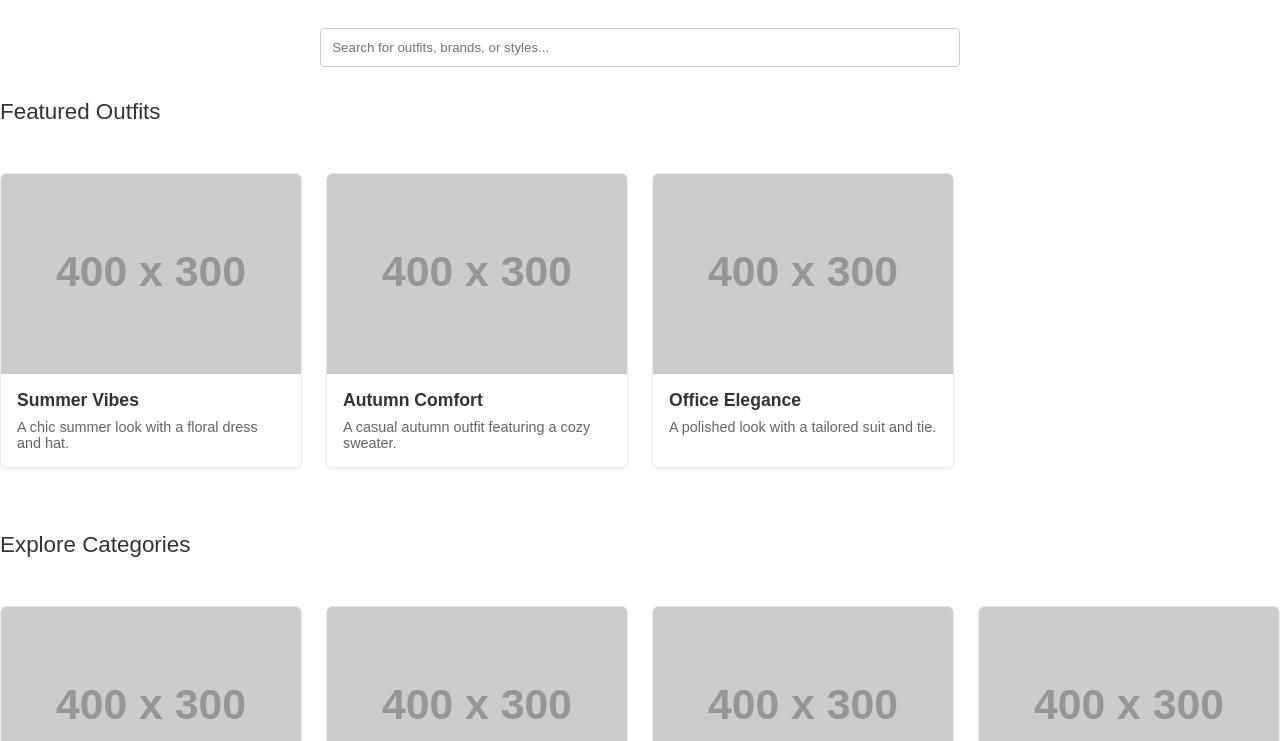
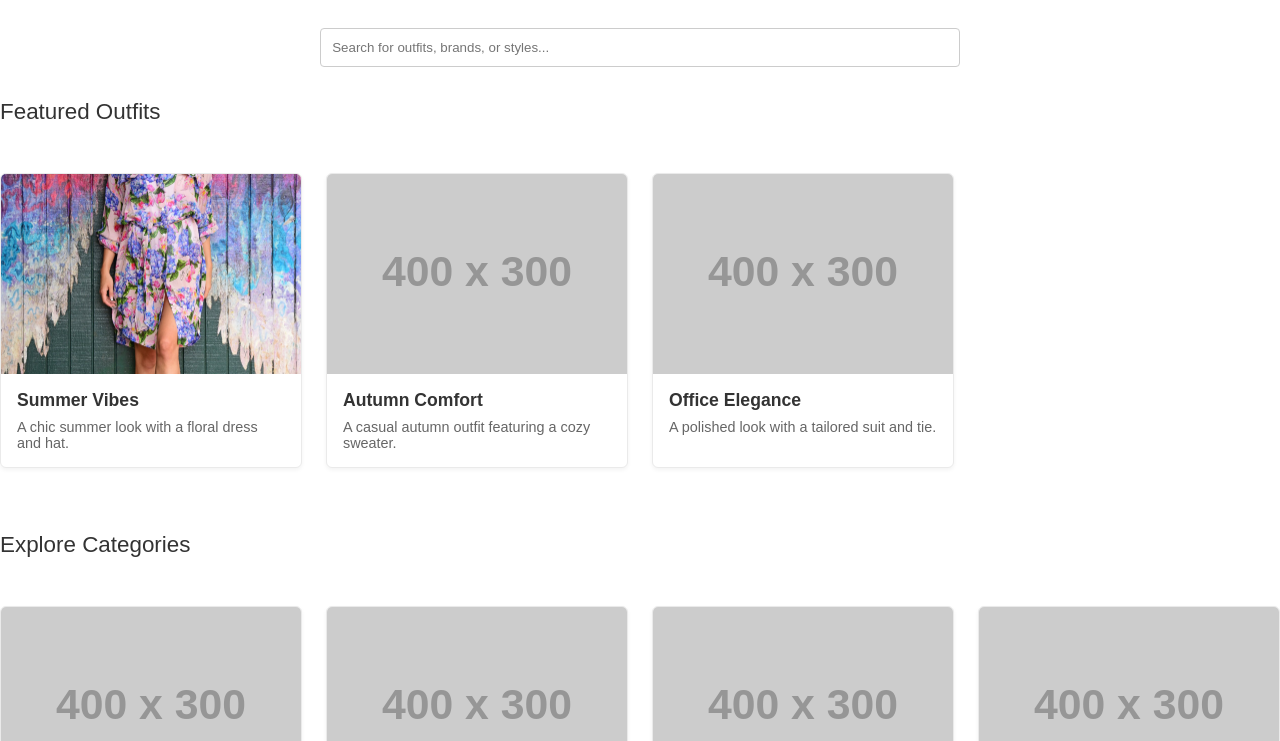
Before and after one commit to yogeshpai96/my-fashion-site, a plain HTML site: page index.html in a window 1280 px wide. Shown: the part 59-800 px from the top of the page. Drawn offline with Linux system fonts and the light colour scheme; placeholder pictures from the web are drawn by us.

Commit message:
Update index.html

```diff
--- a/index.html
+++ b/index.html
@@ -27,14 +27,16 @@
   <section class="featured-outfits">
     <div class="section-title">Featured Outfits</div>
     <div class="cards-container">
-      <!-- Card 1 -->
+      <!-- Card 1 (Updated with actual image) -->
       <div class="card">
-        <img src="https://via.placeholder.com/400x300?text=Summer+Vibes" alt="Summer Vibes" />
+        <!-- Use the actual file name if it's in the same folder as index.html -->
+        <img src="summer-vibes.jpg" alt="Summer Vibes" />
         <div class="card-content">
           <h3>Summer Vibes</h3>
           <p>A chic summer look with a floral dress and hat.</p>
         </div>
       </div>
+
       <!-- Card 2 -->
       <div class="card">
         <img src="https://via.placeholder.com/400x300?text=Autumn+Comfort" alt="Autumn Comfort" />
@@ -43,6 +45,7 @@
           <p>A casual autumn outfit featuring a cozy sweater.</p>
         </div>
       </div>
+
       <!-- Card 3 -->
       <div class="card">
         <img src="https://via.placeholder.com/400x300?text=Office+Elegance" alt="Office Elegance" />
```
